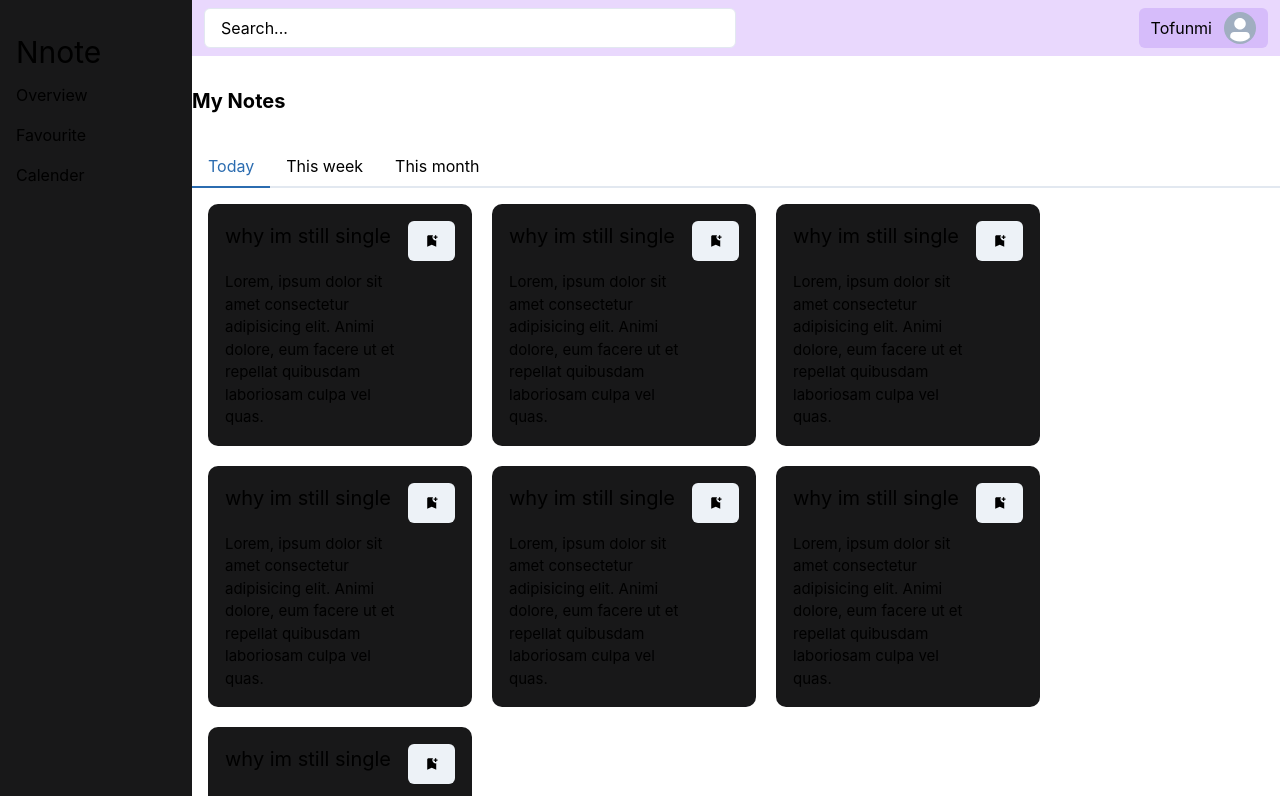
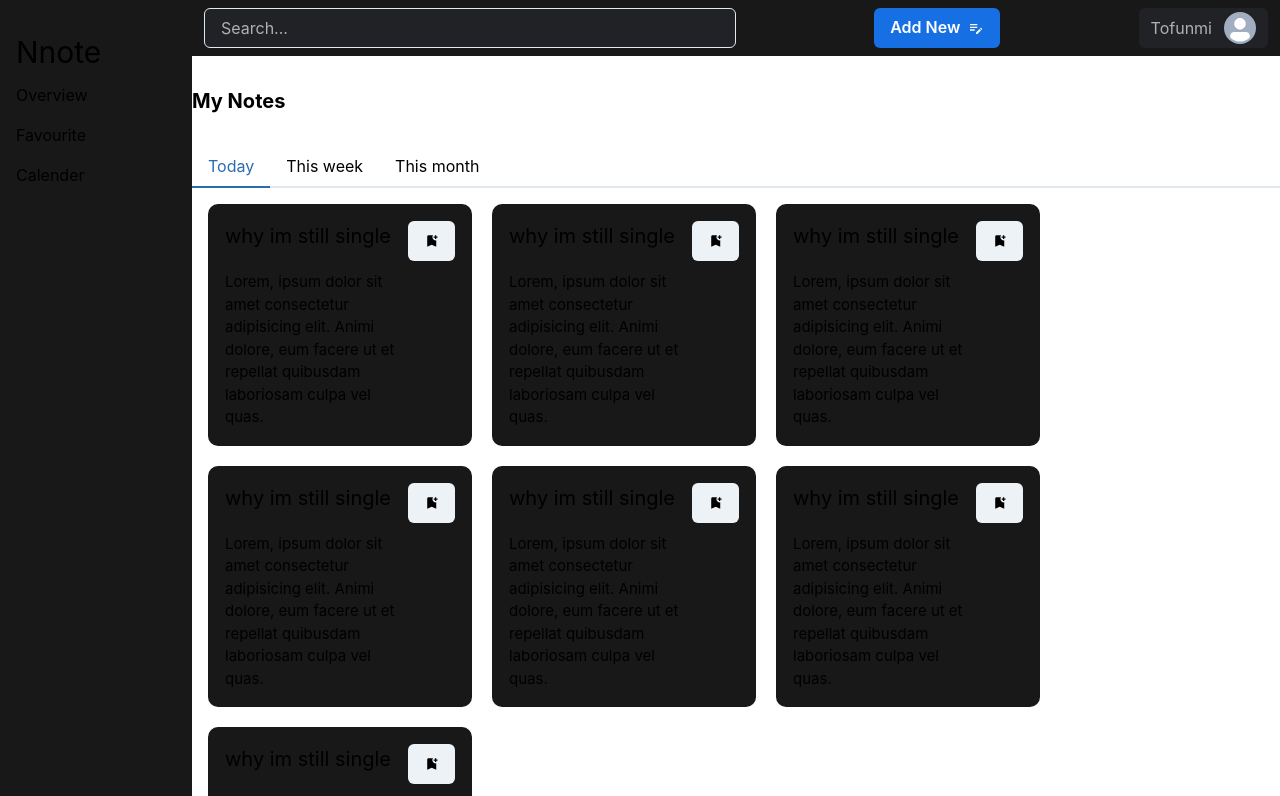
Before and after one commit to devtofunmi/Nnote, a React (Vite) app: page /dashboard in a window 1280 px wide. Shown: the top 796 px of the page. Built offline with nearby package versions, Linux system fonts and the light colour scheme.

Commit message:
add the new note component and change the backgound

```diff
--- a/src/components/Topbar.jsx
+++ b/src/components/Topbar.jsx
@@ -1,24 +1,29 @@
-import { Avatar, Flex, Input, Text } from "@chakra-ui/react";
+import { Avatar, Box, Flex, Input, Text } from "@chakra-ui/react";
 import React from "react";
+import AddNewNote from "./AddNewNote";
 
 const Topbar = () => {
   return (
-    <Flex justify={"space-between"} px={3} py={2} bg={"purple.100"}>
+    <Flex justify={"space-between"} px={3} py={2} bg={"#181819"}>
       <Input
         w={"50%"}
-        bg={"#fff"}
+        bg={"#202225"}
         placeholder={"Search..."}
         _placeholder={{
-          color: "#000",
+          color: "#afb1b3",
         }}
       />
+      <Box>
+        <AddNewNote />
+      </Box>
       <Flex
         align={"center"}
         gap={3}
-        bg={"purple.200"}
+        bg={"#202225"}
         px={3}
         borderRadius={"md"}
         cursor={"pointer"}
+        color={"#afb1b3"}
       >
         <Text>Tofunmi</Text>
         <Avatar size={"sm"} />
```
